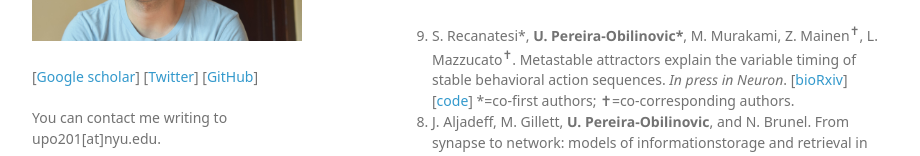
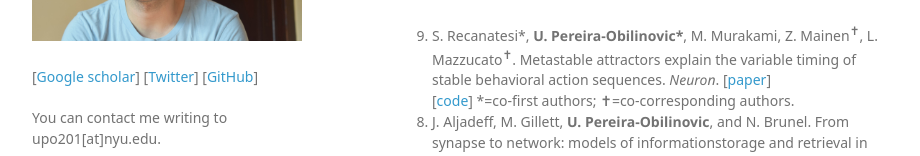
Before and after one commit to ulisespereira/ulisespereira.github.io, a plain HTML site: page index.html in a window 1280 px wide. Shown: the part 279-435 px from the top of the page, without its empty margins (178-1098 px from the left). Drawn offline with Linux system fonts and the light colour scheme; a web font is replaced by a local one.

Commit message:
new paper

```diff
--- a/index.html
+++ b/index.html
@@ -48,7 +48,7 @@ I am a Swartz Fellow in Theoretical Neuroscience at the Center of Neural Science
 	<a id="pubs" class="anchor" href="#pubs" aria-hidden="true"><span aria-hidden="true" class="octicon octicon-link"></span></a>Publications</h3>
 
 <ol reversed>
-    <li>S. Recanatesi*, <b>U. Pereira-Obilinovic*</b>, M. Murakami, Z. Mainen<sup><span>&#10013;</span></sup>, L. Mazzucato<sup><span>&#10013;</span></sup>. Metastable attractors explain the variable timing of stable behavioral action sequences. <i>In press in Neuron</i>. [<a href="https://www.biorxiv.org/content/10.1101/2020.01.24.919217v1">bioRxiv</a>]</li>[<a href="https://github.com/ulisespereira/sequences-attractors-M2">code</a>]</li>
+    <li>S. Recanatesi*, <b>U. Pereira-Obilinovic*</b>, M. Murakami, Z. Mainen<sup><span>&#10013;</span></sup>, L. Mazzucato<sup><span>&#10013;</span></sup>. Metastable attractors explain the variable timing of stable behavioral action sequences. <i>Neuron</i>. [<a href="https://www.sciencedirect.com/science/article/pii/S0896627321007790">paper</a>]</li>[<a href="https://github.com/ulisespereira/sequences-attractors-M2">code</a>]</li>
         *=co-first authors;
         <span>&#10013;</span>=co-corresponding authors.
     <li> J. Aljadeff, M. Gillett, <b>U. Pereira-Obilinovic</b>, and N. Brunel. From synapse to network: models of informationstorage and retrieval in neural circuits. <i>Current Opinion in Neurobiology, 2021</i> [<a href="https://www.sciencedirect.com/science/authShare/S0959438821000593/20210624T123100Z/1?md5=3da6fe023a4a9d494cbd7b1b3950a770&dgcid=coauthor">paper</a>]</li>
```
